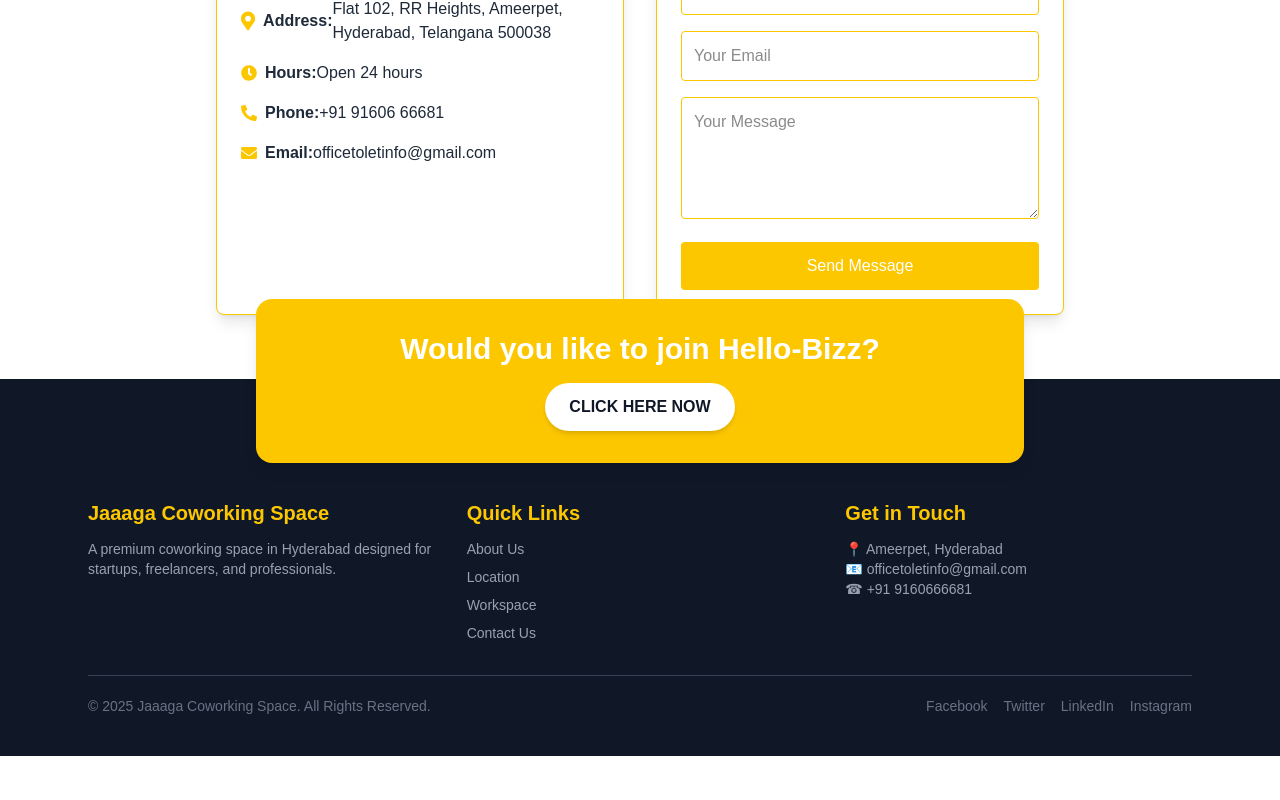
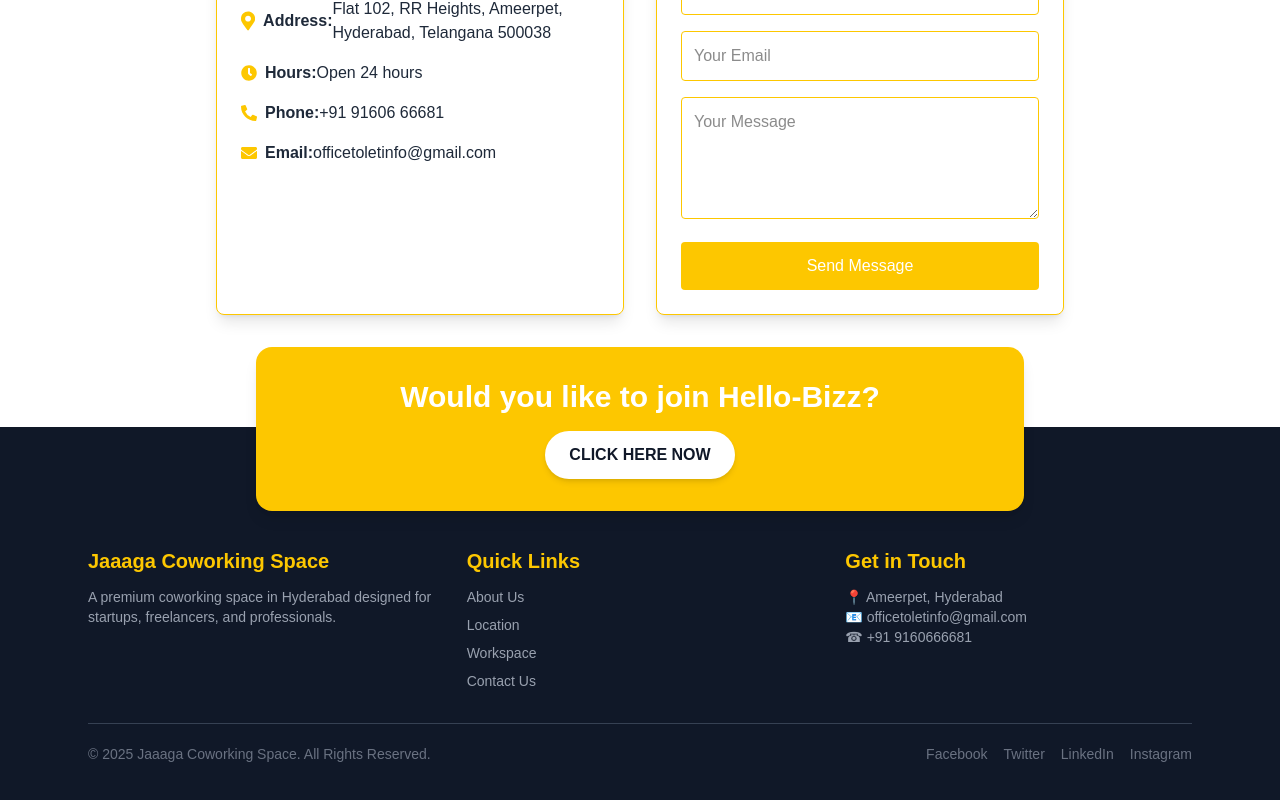
Before and after one commit to sushmasri1906/Jaaaga-coworking-space, a Next.js app: page / in a window 1280 px wide. Shown: the part 3768-4568 px from the top of the page. Before the commit the page ends 4524 px from the top, so only its background shows below. Built offline with nearby package versions, Linux system fonts and the light colour scheme.

Commit message:
footer updated

```diff
--- a/src/components/Footer.tsx
+++ b/src/components/Footer.tsx
@@ -3,7 +3,7 @@
 
 const Footer = () => {
 	return (
-		<footer className="bg-gray-900 text-white py-10 relative">
+		<footer className="bg-gray-900 text-white py-10 relative mt-12">
 			{/* CTA Box - Positioned on Footer */}
 			<div className="absolute -top-20 left-1/2 transform -translate-x-1/2 w-[90%] max-w-3xl bg-yellow-400 text-white text-center py-8 rounded-2xl shadow-lg px-6 md:px-12">
 				<h2 className="text-2xl md:text-3xl font-bold mb-4">
```
